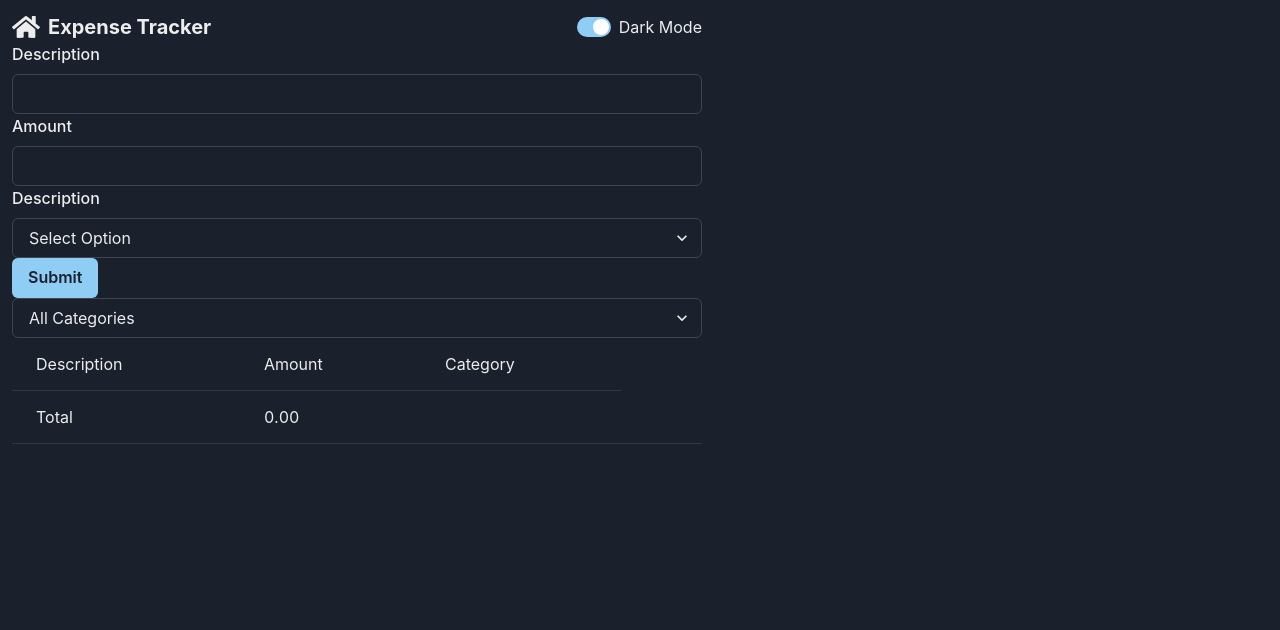
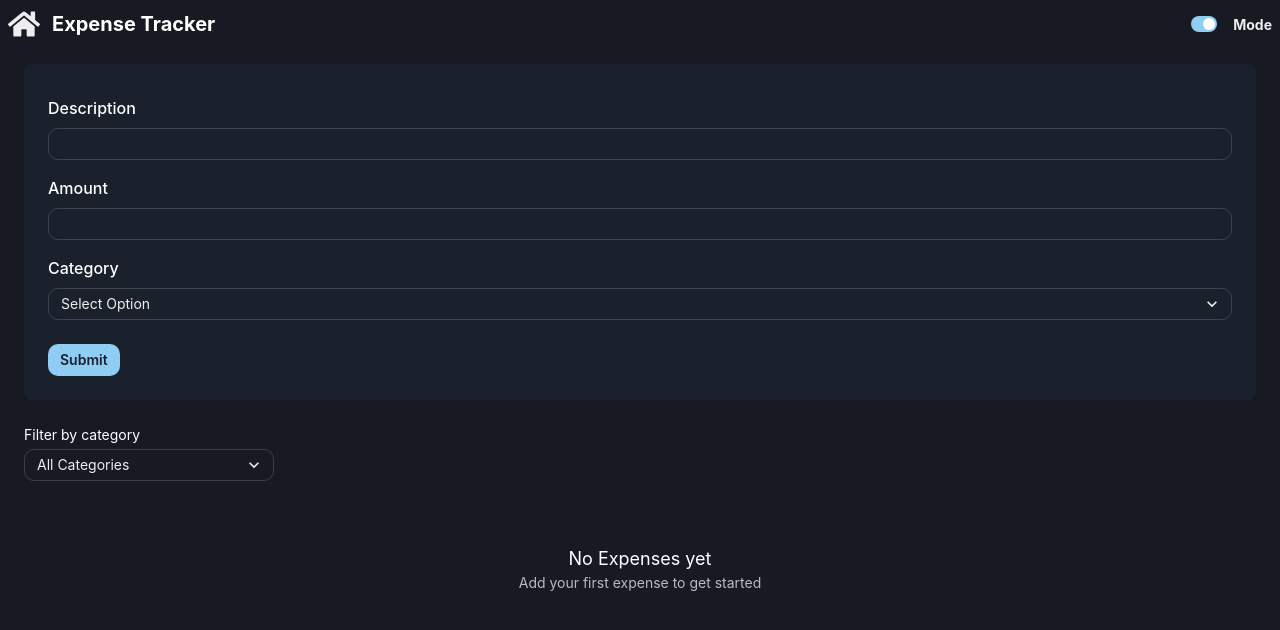
Before and after one commit to Battashi-Dev/expensive-tracker, a React (Vite) app: page / in a window 1280 px wide. Shown: the top 630 px of the page. Built offline with nearby package versions, Linux system fonts and the light colour scheme.

Commit message:
finalize app layout structure

```diff
--- a/src/App.tsx
+++ b/src/App.tsx
@@ -1,37 +1,41 @@
-import { Grid, GridItem } from "@chakra-ui/react";
+import { Box, Stack } from "@chakra-ui/react";
 import ExpensiveList from "./Components/ExpensiveList";
 import { useState } from "react";
 import ExpensiveFilter from "./Components/ExpensiveFilter";
 import NavBar from "./Components/NavBar";
 import ExpensiveForm from "./Components/ExpensiveForm";
 import useExpense from "./Components/Hooks/useExpense";
+import { useThemeColors } from "./Components/constant";
 
 function App() {
   const [selectedCategory, setSelectedCategory] = useState("");
   const { expenses, addExpense, removeExpense } = useExpense();
+  const { bg, cardBg } = useThemeColors();
 
   const visibleExpenses = selectedCategory
     ? expenses.filter((expense) => expense.category === selectedCategory)
     : expenses;
   return (
-    <Grid templateAreas={`"nav" "main" "foot"`} p={3}>
-      <GridItem area="nav">
+    <Box p={2} bg={bg} minH="100vh">
       <NavBar />
-      </GridItem>
-      <GridItem area="main">
+      <Box  mx="auto" px={4} py={6}>
+        <Stack spacing={6}>
+          <Box bg={cardBg} p={6} borderRadius="lg" boxShadow="sm">
             <ExpensiveForm
               onSubmit={addExpense}
               defaultValues={{}}
               submitLabel="Submit"
             />
+          </Box>
+
             <ExpensiveFilter
               onSelectCategory={(category) => setSelectedCategory(category)}
             />
 
           <ExpensiveList expenses={visibleExpenses} onDelete={removeExpense} />
-      </GridItem>
-      <GridItem area="footer"></GridItem>
-    </Grid>
+        </Stack>
+      </Box>
+    </Box>
   );
 }
 
--- a/src/Components/ColorModeSwitch.tsx
+++ b/src/Components/ColorModeSwitch.tsx
@@ -2,7 +2,7 @@ import { Switch, useColorMode } from "@chakra-ui/react";
 
 const ColorModeSwitch = () => {
   const { colorMode, toggleColorMode } = useColorMode();
-  return <Switch isChecked={colorMode == "dark"} onChange={toggleColorMode}></Switch>;
+  return <Switch size="sm" isChecked={colorMode == "dark"} onChange={toggleColorMode}></Switch>;
 };
 
 export default ColorModeSwitch;
--- a/src/Components/ExpensiveFilter.tsx
+++ b/src/Components/ExpensiveFilter.tsx
@@ -1,12 +1,20 @@
-import { Select } from "@chakra-ui/react";
-import { categories } from "./constant.ts";
+import { FormControl, FormLabel, Select } from "@chakra-ui/react";
+import { categories, useThemeColors } from "./constant.ts";
 
 interface Props {
   onSelectCategory: (category: string) => void;
 }
 const ExpensiveFilter = ({ onSelectCategory }: Props) => {
+  const { text } = useThemeColors();
   return (
+    <FormControl>
+      <FormLabel fontSize="sm" fontWeight="md" mb={1} color={text}>
+        Filter by category
+      </FormLabel>
       <Select
+        size="sm"
+        borderRadius={10}
+        maxW="250px"
         placeholder="All Categories"
         onChange={(event) => onSelectCategory(event.target.value)}
       >
@@ -14,6 +22,7 @@ const ExpensiveFilter = ({ onSelectCategory }: Props) => {
           <option key={category}>{category}</option>
         ))}
       </Select>
+    </FormControl>
   );
 };
 
--- a/src/Components/ExpensiveForm.tsx
+++ b/src/Components/ExpensiveForm.tsx
@@ -1,13 +1,13 @@
 import {
   Button,
   FormControl,
+  FormErrorMessage,
   FormLabel,
   Input,
   Select,
-  Text,
 } from "@chakra-ui/react";
 import { useForm } from "react-hook-form";
-import { categories } from "./constant";
+import { categories, useThemeColors } from "./constant";
 import { zodResolver } from "@hookform/resolvers/zod";
 import { schema, type FormData } from "./Validation";
 
@@ -18,6 +18,7 @@ interface Props {
 }
 
 const ExpensiveForm = ({ onSubmit, defaultValues, submitLabel }: Props) => {
+ const {text} = useThemeColors();
   const {
     register,
     handleSubmit,
@@ -25,39 +26,55 @@ const ExpensiveForm = ({ onSubmit, defaultValues, submitLabel }: Props) => {
     formState: { errors },
   } = useForm<FormData>({ resolver: zodResolver(schema), defaultValues });
   return (
+
     <form
       onSubmit={handleSubmit((data) => {
         onSubmit(data);
         reset();
       })}
     >
-      <FormControl>
-        <FormLabel>Description</FormLabel>
-        <Input {...register("description")} type="text" />
-        {errors.description && (
-          <Text color="red">{errors.description.message}</Text>
-        )}
+      <FormControl py={2} isInvalid={!!errors.description} >
+        <FormLabel color={text} >Description</FormLabel>
+        <Input
+          {...register("description")}
+          size="sm"
+          borderRadius={10} p={3}
+          type="text"
+        />
+        <FormErrorMessage>{errors.description?.message}</FormErrorMessage>
       </FormControl>
-      <FormControl>
-        <FormLabel>Amount</FormLabel>
-        <Input {...register("amount", { valueAsNumber: true })} type="number" />
-        {errors.amount && <Text color="red">{errors.amount.message}</Text>}
-      </FormControl>
-      <FormControl>
-        <FormLabel>Description</FormLabel>
-        <Select {...register("category")} placeholder="Select Option">
+      <FormControl  py={2} isInvalid={!!errors.amount} >
+        <FormLabel color={text}>Amount</FormLabel>
+        <Input
+        p={3}
+          size="sm"
+          borderRadius={10}
+          {...register("amount", { valueAsNumber: true })}
+          type="number"
+        />
+        <FormErrorMessage>{errors.amount?.message}</FormErrorMessage>
+      </FormControl >
+      <FormControl  py={2} isInvalid={!!errors.category} >
+        <FormLabel color={text}>Category</FormLabel>
+        <Select
+          {...register("category")}
+          size="sm"
+          borderRadius={10}
+          placeholder="Select Option"
+        >
           {categories.map((category) => (
             <option value={category} key={category}>
               {category}
             </option>
           ))}
         </Select>
-        {errors.category && <Text color="red">{errors.category.message}</Text>}
+        <FormErrorMessage>{errors.category?.message}</FormErrorMessage>
       </FormControl>
-      <Button type="submit" colorScheme="blue">
+      <Button mt={4} size="sm" borderRadius={10} type="submit" colorScheme="blue">
         {submitLabel}
       </Button>
     </form>
+
   );
 };
 
--- a/src/Components/ExpensiveList.tsx
+++ b/src/Components/ExpensiveList.tsx
@@ -1,51 +1,98 @@
-import { Button, Table, Tbody, Td, Tfoot, Thead, Tr } from "@chakra-ui/react";
+import {
+  Box,
+  Button,
+  IconButton,
+  Table,
+  TableContainer,
+  Tbody,
+  Td,
+  Text,
+  Tfoot,
+  Th,
+  Thead,
+  Tr,
+} from "@chakra-ui/react";
 import { type Expense } from "./Validation";
+import { useThemeColors } from "./constant";
+import { FiTrash2 } from "react-icons/fi";
 
 interface Props {
   expenses: Expense[];
   onDelete: (id: string) => void;
 }
 const ExpensiveList = ({ expenses, onDelete }: Props) => {
+  const { text, bgTotal } = useThemeColors();
+
+  if (expenses.length === 0) {
     return (
-    <Table>
-      <Thead>
+      <Box textAlign="center" py={10} color={text}>
+        <Text fontSize="lg" fontWeight="md">
+          No Expenses yet
+        </Text>
+        <Text fontSize="sm" opacity={0.7}>
+          Add your first expense to get started
+        </Text>
+      </Box>
+    );
+  }
+  return (
+    <TableContainer overflowX="auto">
+      <Table variant="simple" size="sm">
+        <Thead color={text}>
           <Tr>
-          <Td>Description</Td>
-          <Td>Amount</Td>
-          <Td>Category</Td>
+            <Th>Description</Th>
+            <Th isNumeric>Amount</Th>
+            <Th>Category</Th>
+            <Th>
+              <Text srOnly>Actions</Text>
+            </Th>
+            <Th>
+              <Text srOnly>Actions</Text>
+            </Th>
           </Tr>
         </Thead>
         <Tbody>
           {expenses.map((expense) => (
             <Tr key={expense.id}>
               <Td>{expense.description}</Td>
-            <Td>{expense.amount}</Td>
+              <Td isNumeric>${expense.amount.toFixed(2)}</Td>
               <Td>{expense.category}</Td>
               <Td>
-              <Button
+                <Button size="xs" colorScheme="blue" borderRadius={10}>
+                  Edit
+                </Button>
+              </Td>
+              <Td>
+                <IconButton
+                  aria-label="Delete expense"
+                  icon={<FiTrash2 />}
+                  size="sm"
+                  borderRadius={10}
                   onClick={() => onDelete(expense.id)}
                   colorScheme="red"
-                variant="outline"
-              >
-                Delete
-              </Button>
+                  variant="ghost"
+                ></IconButton>
               </Td>
             </Tr>
           ))}
         </Tbody>
         <Tfoot>
-        <Tr>
+          <Tr bg={bgTotal}>
             <Td>Total</Td>
-          <Td>
+            <Td isNumeric>
+              $
               {expenses
                 .reduce((acc, expense) => acc + expense.amount, 0)
                 .toFixed(2)}
             </Td>
             <Td></Td>
             <Td></Td>
+            <Td></Td>
+            <Td></Td>
           </Tr>
         </Tfoot>
       </Table>
+    </TableContainer>
   );
 };
 
--- a/src/Components/Hooks/useExpense.ts
+++ b/src/Components/Hooks/useExpense.ts
@@ -1,5 +1,5 @@
 import { useEffect, useState } from "react";
-import type { Expense, FormData } from "../Validation";
+import type { Expense} from "../Validation";
 
 const STORAGE_KEY = "expensive-tracker: expenses";
 
@@ -27,9 +27,12 @@ export const useExpense = () => {
     saveExpenses(expenses);
   }, [expenses]);
 
-  const addExpense = (expense: FormData) =>
-    setExpenses([...expenses, { ...expense, id: crypto.randomUUID() }]);
-
+const addExpense = (data: Omit<Expense, "id">) => {
+  const newExpense: Expense = {
+    ...data, id: crypto.randomUUID()
+  }
+  setExpenses((prevExpenses) => [...prevExpenses, newExpense])
+}
   const removeExpense = (id: string) =>
     setExpenses(expenses.filter((expense) => expense.id !== id));
   return { expenses, addExpense, removeExpense };
--- a/src/Components/NavBar.tsx
+++ b/src/Components/NavBar.tsx
@@ -1,22 +1,28 @@
-import {  HStack, Icon, Text } from "@chakra-ui/react"
-import { FaHome } from "react-icons/fa"
-import ColorModeSwitch from "./ColorModeSwitch"
+import { Heading, HStack, Icon, Text } from "@chakra-ui/react";
+import { FaHome } from "react-icons/fa";
+import ColorModeSwitch from "./ColorModeSwitch";
+import { useThemeColors } from "./constant";
+
 
 const NavBar = () => {
+  const {text} = useThemeColors();
   return (
-   <HStack justifyContent="space-between">
-     <HStack>
-         <Icon as={FaHome} boxSize={7} />
-         <Text fontSize="xl" fontWeight="bold">
-           Expense Tracker
-         </Text>
-     </HStack>
-     <HStack>
+    <HStack  justifyContent="space-between">
+
+      <HStack spacing={3}>
+        <Icon as={FaHome} boxSize={8} />
+        <Heading fontSize="xl" fontWeight="bold" color={text}>
+          Expense Tracker
+        </Heading>
+      </HStack>
+      <HStack spacing={4}>
         <ColorModeSwitch />
-        <Text>Dark Mode</Text>
-     </HStack>
-   </HStack>
-  )
-}
+        <Text fontWeight="bold" fontSize="sm">
+          Mode
+        </Text>
+      </HStack>
+    </HStack>
+  );
+};
 
-export default NavBar
+export default NavBar;
--- a/src/Components/Validation.ts
+++ b/src/Components/Validation.ts
@@ -6,14 +6,17 @@ export const schema = z.object({
     .string()
     .min(3, "Description must contain at least 3 characters")
     .max(50),
-  amount: z.number().min(0.01, "Amount is required").max(100_000),
+  amount: z
+    .number({ message: "Amount is required" })
+    .min(0.01, "Amount must be greater than 0")
+    .max(100_000, " Amount is too large"),
   category: z.enum(categories, {
     message: "Category is required",
   }),
 });
 
 export const expenseSchema = schema.extend({
-  id: z.string()
+  id: z.string(),
 });
 
 export type Expense = z.infer<typeof expenseSchema>;
--- a/src/Components/constant.ts
+++ b/src/Components/constant.ts
@@ -1,3 +1,21 @@
- export const categories = [ 'Grocery', 'Utilities', 'Entertainment', 'Transportation', 'Healthcare', 'Education', 'Personal Care' ] as const ;
+import { useColorModeValue } from "@chakra-ui/react";
 
-export type category = typeof categories[number];
+export const categories = [
+  "Grocery",
+  "Utilities",
+  "Entertainment",
+  "Transportation",
+  "Healthcare",
+  "Education",
+  "Personal Care",
+] as const;
+
+export type category = (typeof categories)[number];
+
+export const useThemeColors = () => {
+  const bg = useColorModeValue("gray.100", "gray.900");
+  const cardBg = useColorModeValue("white", "gray.800");
+  const text = useColorModeValue("gray.800", "white");
+  const bgTotal = useColorModeValue("green.100", "green.700")
+  return {bg, cardBg, text, bgTotal}
+};
--- /dev/null
+++ b/src/index.css
@@ -0,0 +1,3 @@
+.body {
+    background-color: #121212;
+}
```
Lines whose indentation alone changed are shown as unchanged.
